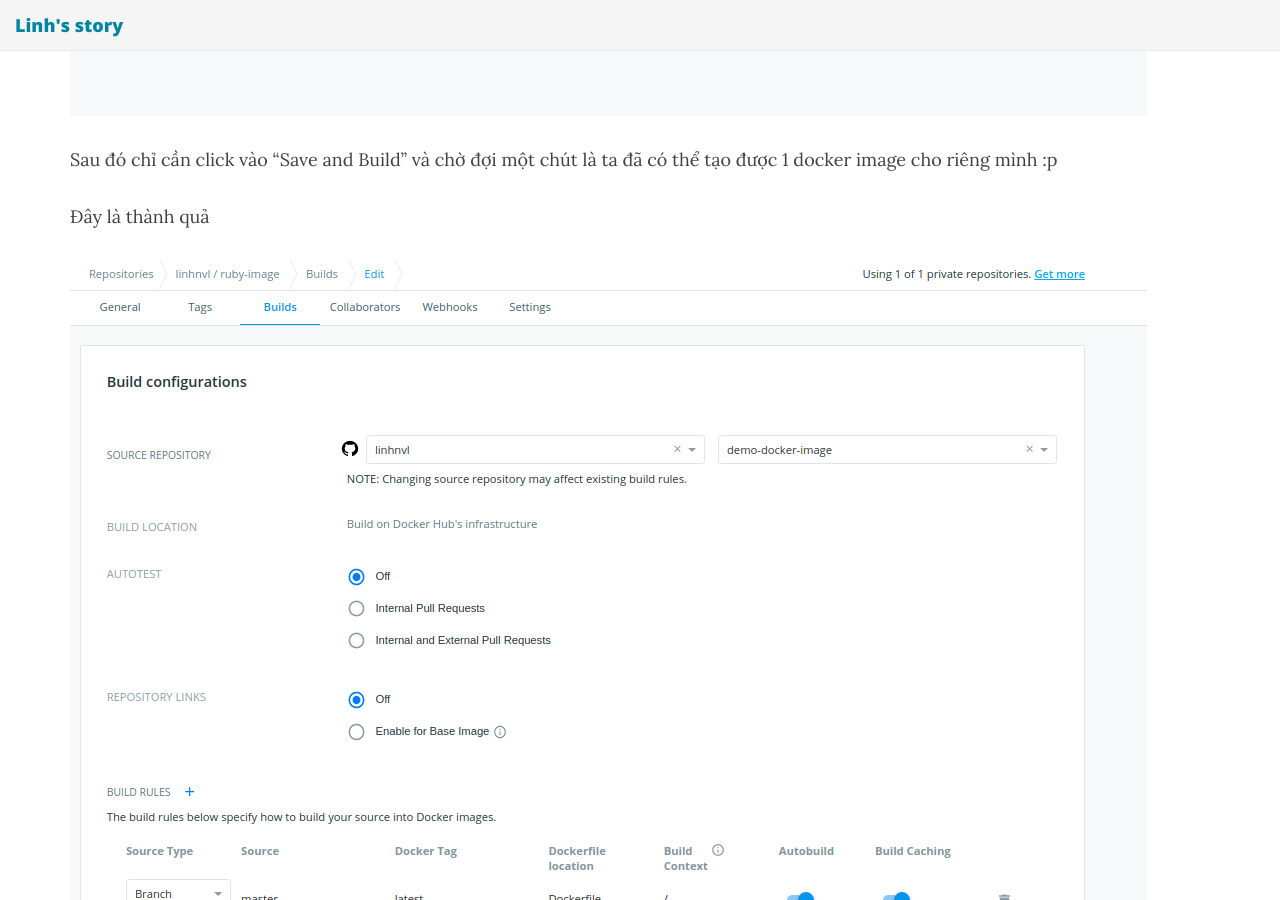
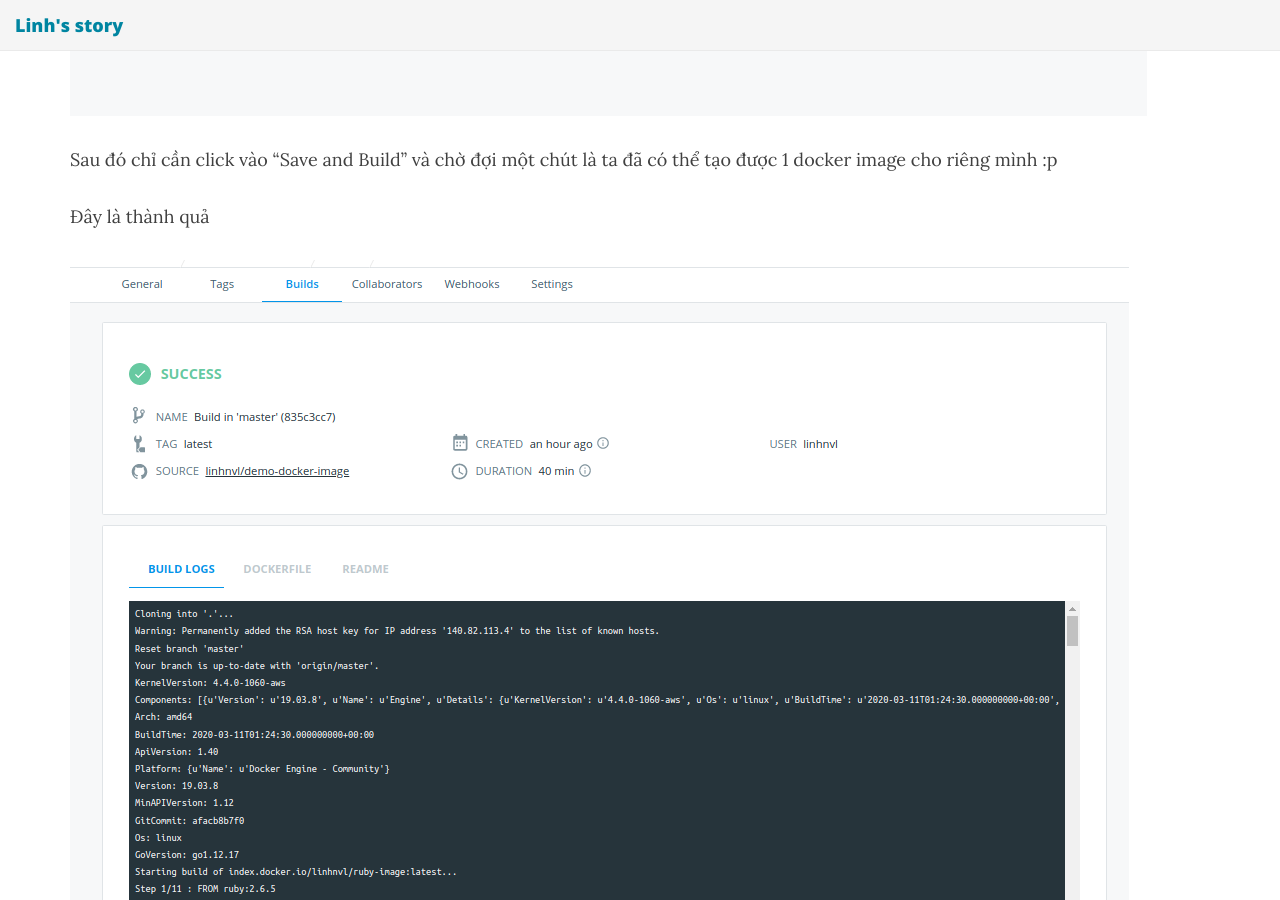
Before and after one commit to linhnvl/linhnvl.github.io, a Jekyll site: the page built from _posts/2021-04-20-how-do-i-create-docker-image-to-dockerhub.md, in a window 1280 px wide and 900 px high, scrolled down 1276 px. Built offline with Jekyll 4.4.1, drawn with Linux system fonts in a browser that asks for light colours; nearby versions of some CDN libraries.

Commit message:
post 2021-04-20

```diff
--- a/_posts/2021-04-20-how-do-i-create-docker-image-to-dockerhub.md
+++ b/_posts/2021-04-20-how-do-i-create-docker-image-to-dockerhub.md
@@ -21,6 +21,6 @@
 
 Đây là thành quả
 
-![Image 2](/img/2021-04-20/linking-github.png)
+![Image 2](/img/2021-04-20/build-success.png)
 
 Happy coding !!!
```
Also changed, not shown: img/2021-04-20/build-success.png (added).
